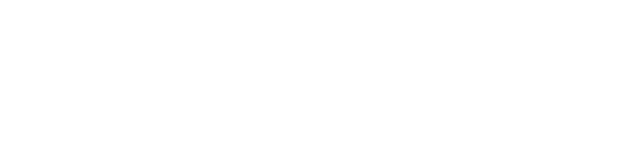
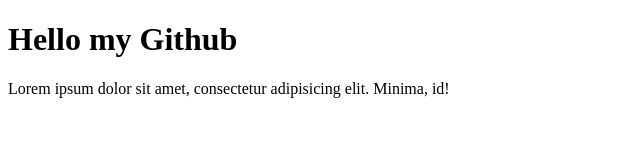
Before and after one commit to DevHikmat/myApp, a plain HTML site: page index.html in a window 1280 px wide. Shown: the whole page, without its empty margins (0-640 px from the left). Drawn offline with Linux system fonts and the light colour scheme.

Commit message:
second commit

```diff
--- a/index.html
+++ b/index.html
@@ -7,6 +7,13 @@
     <title>Github</title>
 </head>
 <body>
-
+    <div class="container">
+        <div class="row">
+            <div class="col-md-12">
+                <h1>Hello my Github</h1>
+                <p>Lorem ipsum dolor sit amet, consectetur adipisicing elit. Minima, id!</p>
+            </div>
+        </div>
+    </div>
 </body>
 </html>
```
